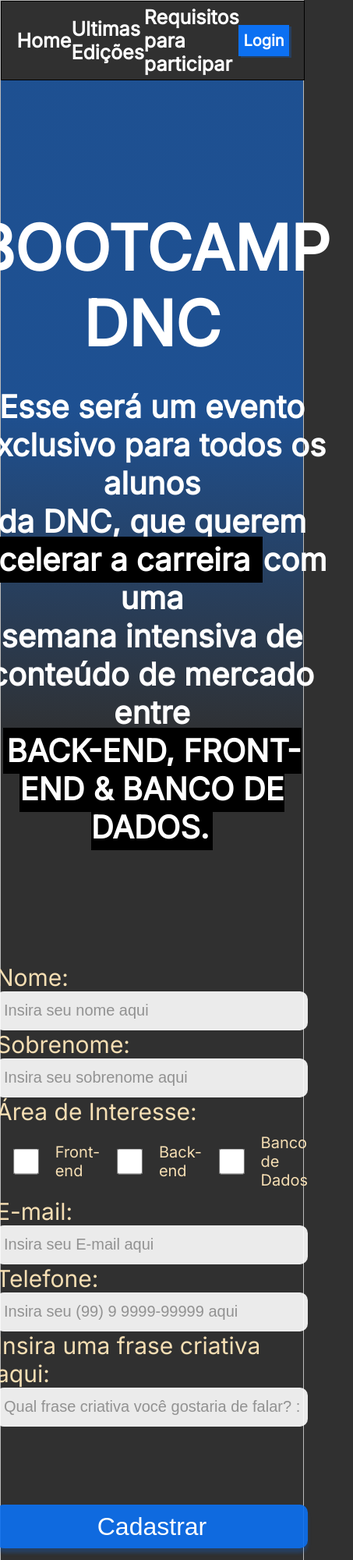
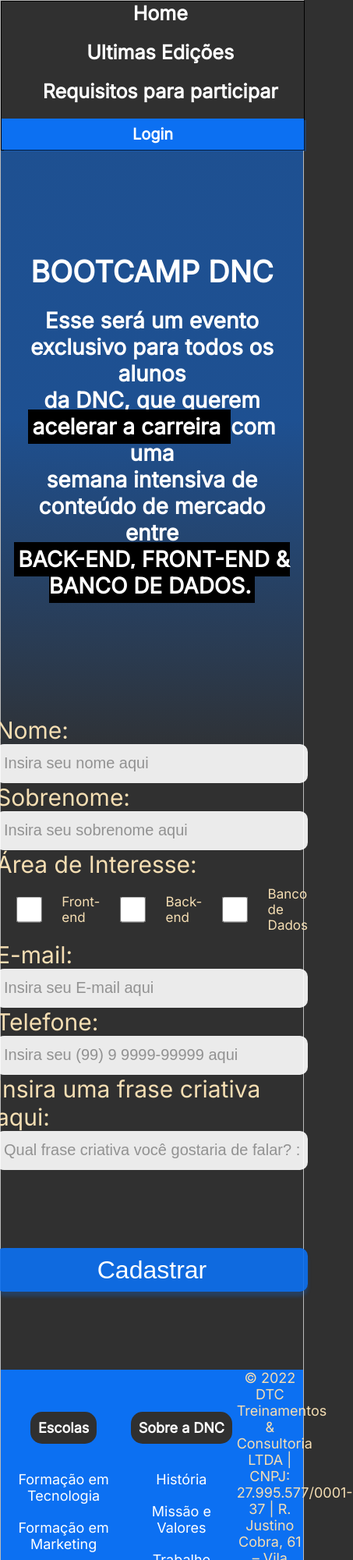
Before and after one commit to nunesalessandra/bootcamp-dnc, a plain HTML site: page index.html in a window 390 px wide. Shown: the top 2000 px of the page at 78% size, 453 px wide, since content can reach past the window. Drawn offline with Linux system fonts and the light colour scheme.

Commit message:
Adicionando mediaquery para mobile

```diff
--- a/estilo.CSS
+++ b/estilo.CSS
@@ -171,3 +171,151 @@
             cursor: pointer;
 
         }
+
+        /* Footer */
+
+        footer{
+            width:100%;
+            background-color:var(--azul-dnc) ;
+
+        }
+        footer .linha1{
+            display:flex ;
+            justify-content: space-around;
+            align-items: center;
+        }
+
+        footer ul{
+            list-style: none;
+            margin: 0px;
+            padding: 0px;
+
+
+        }
+
+        footer nav{
+            display: flex;
+            flex-direction: column;
+            align-items: center;
+
+            height: 330px;
+
+        }
+
+        footer h5{
+            text-align: center;
+            color: white;
+            font-weight:800px;
+            font-size: 18px;
+            font-family: var(--fonte-padrao);
+
+            background-color: var(--preto-dnc);
+            border-radius: 15px;
+
+            padding: 10px 10px 10px 10px;
+            margin-bottom: 15px;
+
+        }
+
+        footer ul li{
+            text-align: center;
+            color: white;
+            font-weight:600px;
+            font-size: 18px;
+            font-family: var(--fonte-padrao);
+
+            margin: 20px 0px 20px 0px;
+
+        }
+
+
+        footer ul li a{
+            color: white;
+            text-decoration: none;
+
+        }
+
+        footer ul li a:hover{
+            color: var(--cinza-hover);
+        }
+
+        footer .endereco{
+            font-weight:600px;
+            font-size: 18px;
+            font-family: var(--fonte-padrao);
+            color: wheat ;
+            text-align: center;
+            width: 22%;
+        }
+
+        footer .linha2{
+            display: flex;
+            justify-content: center;
+            margin:0px;
+            padding: 10px;
+        }
+
+
+        footer .linha2 a{
+            font-family: var(--fonte-padrao);
+            font-size:18px;
+            font-size: 600;
+            color: white;]
+            text-decoration: none;
+            padding: 5px;
+
+
+
+        }
+
+        footer .linha2 a:first-child{
+            border-right: 3px solid white;
+        }
+
+        footer .linha2 a:hover{
+            color: var(--cinza-hover);
+        }
+@media only screen and (max-width: 600px){
+    #principal {
+        display: flex;
+        flex-direction:column ;
+        height: auto;
+        padding: 0px;
+    }
+
+    #menu{
+        flex-direction: column;
+        width: 100%;
+        height: ;
+    }
+    #menu a{
+        height: 50px;
+        justify-content:center ;
+    }
+
+    #principal button{
+        width: 100%;
+        margin: 0px;
+    }
+/*Section*/
+
+    section h1{
+    font-size:38px;
+    }
+
+    section h2{
+    font-size:28px;
+    padding-right: 15px;
+    padding-left: 15px;
+    }
+
+
+    form{
+        width: :95%;
+        font: size: 30px;
+    }
+
+    .checkbox-itens label{
+        font-size: 17px;
+    }
+}
--- a/index.html
+++ b/index.html
@@ -78,6 +78,69 @@
 
     </section>
 
+    <footer>
+        <div class="linha1">
+            <nav>
+                <h5>Escolas</h5>
+                <ul>
+                    <li>
+                        <a href="">Formação em Tecnologia </a>
+                    </li>
+
+                    <li>
+                        <a href="">Formação em Marketing </a>
+                    </li>
+
+                    <li>
+                         <a href="">Formação em Dados</a>
+                    </li>
+
+                    <li>
+                        <a href="">Formação em Projetos</a>
+                    </li>
+
+                    <li>
+                        <a href="">Formação em Produto</a>
+                    </li>
+                </ul>
+            </nav>
+
+            <nav>
+                <h5>Sobre a DNC</h5>
+                <ul>
+                    <li>
+                        <a href="">História </a>
+                    </li>
+
+                    <li>
+                        <a href="">Missão e Valores  </a>
+                    </li>
+
+                    <li>
+                         <a href="">Trabalhe Conosco</a>
+                    </li>
+
+                    <li>
+                        <a href="">Conteúdo Gratuito</a>
+                    </li>
+
+                    <li>
+                        <a href="">Formação em Produto</a>
+                    </li>
+                </ul>
+            </nav>
+            <div class="endereco">
+                © 2022 DTC Treinamentos & Consultoria LTDA | CNPJ: 27.995.577/0001-37 | R. Justino Cobra, 61 – Vila Ema | São José dos Campos – SP | CEP 12243-030
+            </div>
+         </div>
+
+        <div class="linha2">
+
+        </div>
+
+    </footer>
+
+
 
 </body>
 </html>
```
